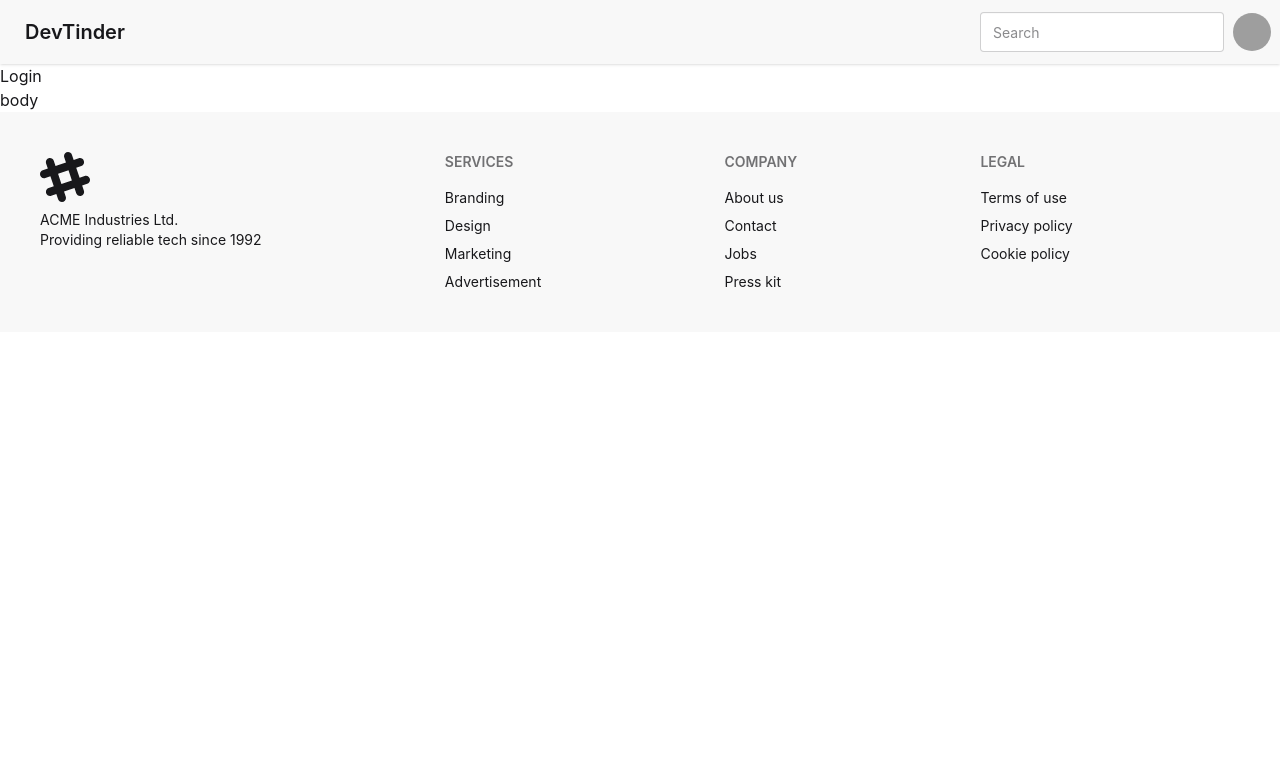
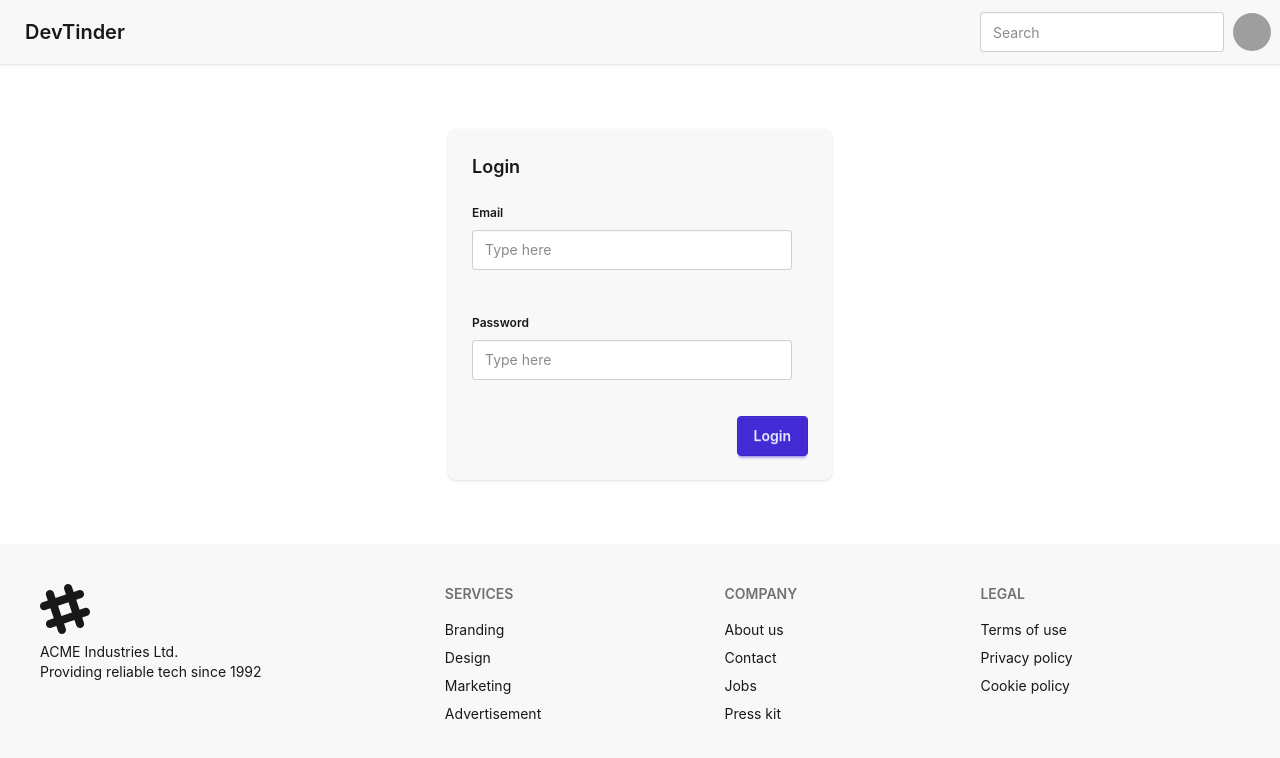
Before and after one commit to vijaydevguy/devtinder-frontend, a React (Vite) app: page /login in a window 1280 px wide. Shown: the top 758 px of the page. Built offline with nearby package versions, Linux system fonts and the light colour scheme; grey boxes are pictures that could not be loaded.

Commit message:
login_ui_formik

```diff
--- a/package.json
+++ b/package.json
@@ -11,10 +11,12 @@
   },
   "dependencies": {
     "@tailwindcss/vite": "^4.3.3",
+    "formik": "^2.4.9",
     "react": "^19.2.8",
     "react-dom": "^19.2.8",
     "react-router-dom": "^7.18.2",
-    "tailwindcss": "^4.3.3"
+    "tailwindcss": "^4.3.3",
+    "yup": "^1.7.1"
   },
   "devDependencies": {
     "@eslint/js": "^10.0.1",
--- a/src/pages/Body.jsx
+++ b/src/pages/Body.jsx
@@ -8,7 +8,6 @@ const Body = () => {
     <div>
       <Navbar />
       <Outlet />
-      body
       <Footer />
     </div>
   );
--- a/src/pages/Login.jsx
+++ b/src/pages/Login.jsx
@@ -1,9 +1,91 @@
-import React from 'react'
+import { ErrorMessage, Field, Form, Formik } from "formik";
+import React from "react";
+import * as Yup from "yup";
 
 const Login = () => {
+  const LoginSchema = Yup.object().shape({
+    email: Yup.string()
+      .required("Email is required")
+      .email("Invalid email format")
+      .matches(
+        /^[A-Z0-9._%+-]+@[A-Z0-9.-]+\.[A-Z]{2,}$/i,
+        "Please enter a valid email address",
+      ),
+    password: Yup.string()
+      .required("Password is required")
+      .min(8, "Password must be at least 8 characters")
+      .matches(/[a-z]/, "Must contain at least one lowercase letter")
+      .matches(/[A-Z]/, "Must contain at least one uppercase letter")
+      .matches(/[0-9]/, "Must contain at least one number")
+      .matches(/[@$!%*?&]/, "Must contain at least one special character"),
+  });
+
   return (
-    <div>Login</div>
-  )
-}
+    <div className="flex justify-center items-center lg:h-[60vh]">
+      <div className="card bg-base-200 w-96 shadow-sm ">
+        <div className="card-body flex flex-col gap-4">
+          <h2 className="card-title">Login</h2>
+          <Formik
+            initialValues={{
+              email: "",
+              password: "",
+            }}
+            validationSchema={LoginSchema}
+            onSubmit={(values, { setSubmitting }) => {
+              console.log(values, "testPayload");
+              setSubmitting(false);
+            }}
+          >
+            {({ isSubmitting }) => (
+              <Form className="flex flex-col gap-8">
+                {/* <div className=""> */}
+                {/* email */}
+                <fieldset className="fieldset relative">
+                  <legend className="fieldset-legend">Email</legend>
+                  <Field
+                    type="text"
+                    name="email"
+                    className="input"
+                    placeholder="Type here"
+                  />
+                  <ErrorMessage
+                    name="email"
+                    component="div"
+                    className="text-red-500 text-sm absolute -bottom-6"
+                  />
+                </fieldset>
 
-export default Login
+                {/* password */}
+                <fieldset className="fieldset relative">
+                  <legend className="fieldset-legend">Password</legend>
+                  <Field
+                    type="text"
+                    name="password"
+                    className="input"
+                    placeholder="Type here"
+                  />
+                  <ErrorMessage
+                    name="password"
+                    component="div"
+                    className="text-red-500 text-sm absolute -bottom-6"
+                  />
+                </fieldset>
+                <div className="card-actions justify-end">
+                  <button
+                    type="submit"
+                    disabled={isSubmitting}
+                    className="btn btn-primary"
+                  >
+                    Login
+                  </button>
+                </div>
+              </Form>
+            )}
+          </Formik>
+        </div>
+      </div>
+    </div>
+  );
+};
+
+export default Login;
```
Also changed, not shown: 1 other file (tests, documents, lock files or other folders).
